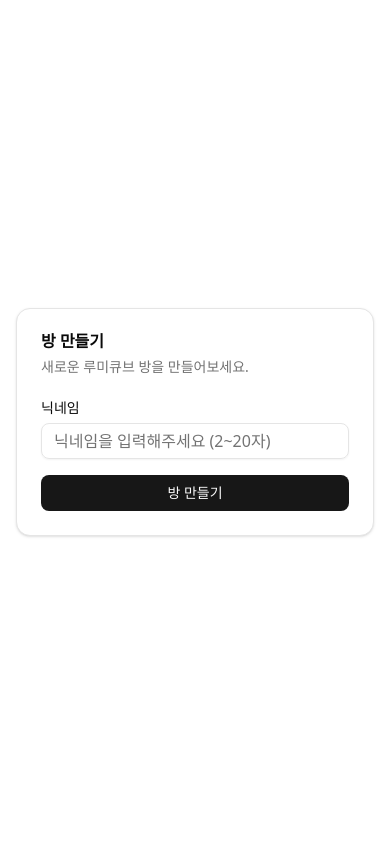
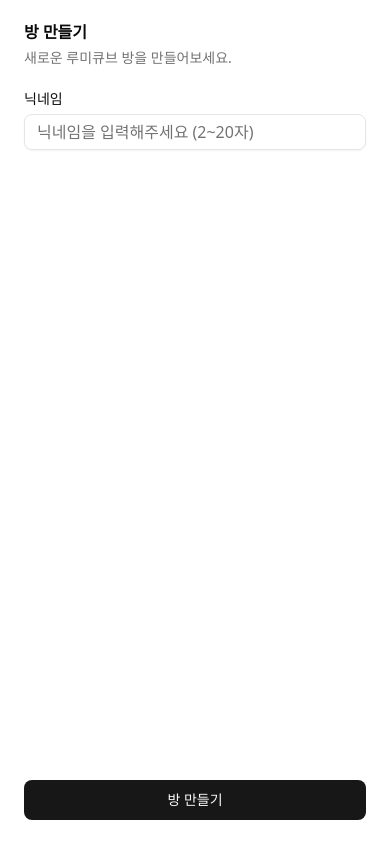
Before and after one commit to songcs0329/app-rummikub, a React (Vite) app in the folder rummikub-front/: page / in a window 390 px wide. Built offline with nearby package versions, Linux system fonts and the light colour scheme; no server answers.

Commit message:
모바일 레이아웃 적용

```diff
--- a/rummikub-front/src/App.tsx
+++ b/rummikub-front/src/App.tsx
@@ -1,19 +1,10 @@
-import { BrowserRouter, Routes, Route } from 'react-router';
-import Home from '@/pages/Home';
-import Room from '@/pages/Room';
 import { useSocket } from '@/hooks/useSocket';
+import Router from '@/routers/Router';
 
 function App() {
   useSocket();
 
-  return (
-    <BrowserRouter>
-      <Routes>
-        <Route path="/" element={<Home />} />
-        <Route path="/room/:roomCode" element={<Room />} />
-      </Routes>
-    </BrowserRouter>
-  );
+  return <Router />;
 }
 
 export default App;
--- /dev/null
+++ b/rummikub-front/src/components/Layout.tsx
@@ -0,0 +1,13 @@
+import { Outlet } from 'react-router';
+
+function Layout() {
+  return (
+    <div className="min-h-dvh overflow-hidden w-full bg-linear-to-b from-blue-800 to-indigo-900">
+      <div className="max-w-105 mx-auto h-screen">
+        <Outlet />
+      </div>
+    </div>
+  );
+}
+
+export default Layout;
--- a/rummikub-front/src/components/pages/home/CreateRoomForm.tsx
+++ b/rummikub-front/src/components/pages/home/CreateRoomForm.tsx
@@ -8,13 +8,13 @@ function CreateRoomForm() {
   const { form, onSubmit } = useCreateRoomForm();
 
   return (
-    <Card className="w-full max-w-md">
+    <Card className="w-full h-full max-w-md border-0 shadow-none rounded-none">
       <CardHeader>
         <CardTitle>방 만들기</CardTitle>
         <CardDescription>새로운 루미큐브 방을 만들어보세요.</CardDescription>
       </CardHeader>
       <Form {...form}>
-        <form className="flex flex-col gap-y-4" onSubmit={form.handleSubmit(onSubmit)}>
+        <form className="flex-1 justify-between flex flex-col gap-y-4" onSubmit={form.handleSubmit(onSubmit)}>
           <CardContent>
             <InputFormField
               control={form.control}
@@ -28,7 +28,7 @@ function CreateRoomForm() {
             )}
           </CardContent>
           <CardFooter>
-            <Button type="submit" className="w-full">
+            <Button type="submit" size="lg" className="w-full">
               방 만들기
             </Button>
           </CardFooter>
--- a/rummikub-front/src/components/pages/home/JoinRoomForm.tsx
+++ b/rummikub-front/src/components/pages/home/JoinRoomForm.tsx
@@ -12,13 +12,13 @@ function JoinRoomForm({ roomCode }: JoinRoomFormProps) {
   const { form, onSubmit } = useJoinRoomForm(roomCode);
 
   return (
-    <Card className="w-full max-w-md">
+    <Card className="w-full h-full max-w-md border-0 shadow-none rounded-none">
       <CardHeader>
         <CardTitle>방 참여하기</CardTitle>
         <CardDescription>방 코드를 입력하여 루미큐브 방에 참여하세요.</CardDescription>
       </CardHeader>
       <Form {...form}>
-        <form className="flex flex-col gap-y-4" onSubmit={form.handleSubmit(onSubmit)}>
+        <form className="flex-1 justify-between flex flex-col gap-y-4" onSubmit={form.handleSubmit(onSubmit)}>
           <CardContent className="space-y-4">
             <InputFormField
               control={form.control}
@@ -39,7 +39,7 @@ function JoinRoomForm({ roomCode }: JoinRoomFormProps) {
             )}
           </CardContent>
           <CardFooter>
-            <Button type="submit" className="w-full">
+            <Button type="submit" size="lg" className="w-full">
               방 참여하기
             </Button>
           </CardFooter>
--- a/rummikub-front/src/components/pages/room/PlayerCard.tsx
+++ b/rummikub-front/src/components/pages/room/PlayerCard.tsx
@@ -1,6 +1,6 @@
 import { Crown, Star, CircleCheck, CircleDashed } from 'lucide-react';
 import type { PlayerPublicInfo } from '@/types/server.generated';
-import { Card, CardHeader, CardTitle, CardContent } from '@/components/ui/card';
+import { Card, CardContent, CardHeader, CardTitle } from '@/components/ui/card';
 import { Badge } from '@/components/ui/badge';
 import { useCustomerStore } from '@/store/useCustomerStore';
 
@@ -16,12 +16,14 @@ function PlayerCard(props: PlayerCardProps) {
   const isPlayerUser = customer != null && player.id === customer.playerId;
 
   return (
-    <Card className="py-4 rounded-lg">
-      <CardHeader className="px-4">
-        <CardTitle className="flex items-center gap-1 text-sm">
+    <Card className="rounded-lg py-4 gap-4">
+      <CardHeader className="gap-0">
+        <CardTitle className="flex items-center gap-1.5 text-sm">
           {player.nickname}
           {isPlayerUser && <Star className="size-4 text-yellow-400" fill="currentColor" />}
         </CardTitle>
+      </CardHeader>
+      <CardContent>
         <div className="flex items-center gap-1.5">
           {player.isHost && (
             <Badge className="bg-amber-100 text-amber-700">
@@ -41,12 +43,7 @@ function PlayerCard(props: PlayerCardProps) {
             </Badge>
           )}
         </div>
-      </CardHeader>
-      {player.tileCount > 0 && (
-        <CardContent>
-          <p className="text-sm text-muted-foreground">타일: {player.tileCount}개</p>
-        </CardContent>
-      )}
+      </CardContent>
     </Card>
   );
 }
--- a/rummikub-front/src/components/pages/room/PlayersContainer.tsx
+++ b/rummikub-front/src/components/pages/room/PlayersContainer.tsx
@@ -11,7 +11,7 @@ function PlayersContainer(props: PlayersContainerProps) {
   if (players.length === 0) return null;
 
   return (
-    <div className="grid grid-cols-2 gap-4">
+    <div className="flex flex-col gap-4 py-4">
       {players.map((player) => {
         return <PlayerCard key={player.id} player={player} />;
       })}
--- a/rummikub-front/src/components/pages/room/ShareRoom.tsx
+++ b/rummikub-front/src/components/pages/room/ShareRoom.tsx
@@ -25,14 +25,14 @@ export default function ShareRoom({ roomCode }: ShareRoomProps) {
   };
 
   return (
-    <Card className="rounded-lg">
-      <CardHeader>
-        <CardTitle>방 공유하기</CardTitle>
+    <Card className="rounded-lg border-0 shadow-none sm:border sm:shadow-sm py-4 gap-4">
+      <CardHeader className="gap-0">
+        <CardTitle className="text-sm">방 공유하기</CardTitle>
       </CardHeader>
       <CardContent>
         <div className="flex items-center gap-2">
           <Input value={shareUrl} readOnly className="flex-1" />
-          <Button onClick={handleCopy} variant="outline">
+          <Button onClick={handleCopy} variant="outline" size="lg">
             {copied ? '복사됨' : '복사'}
           </Button>
         </div>
--- a/rummikub-front/src/pages/Home.tsx
+++ b/rummikub-front/src/pages/Home.tsx
@@ -6,11 +6,7 @@ function Home() {
   const [searchParams] = useSearchParams();
   const roomCode = searchParams.get('roomCode');
 
-  return (
-    <div className="flex min-h-screen items-center justify-center p-4">
-      {roomCode ? <JoinRoomForm roomCode={roomCode} /> : <CreateRoomForm />}
-    </div>
-  );
+  return <div className="h-full">{roomCode ? <JoinRoomForm roomCode={roomCode} /> : <CreateRoomForm />}</div>;
 }
 
 export default Home;
--- a/rummikub-front/src/pages/Room.tsx
+++ b/rummikub-front/src/pages/Room.tsx
@@ -22,10 +22,13 @@ function Room() {
 
   // 게임 대기 때 랜더링할 컴포넌트
   return (
-    <div className="flex min-h-screen items-center justify-center p-4">
-      <div className="flex w-full max-w-2xl flex-col gap-y-4">
-        <ShareRoom roomCode={roomCode!} />
-        <PlayersContainer players={room.players} />
+    <div className="h-full flex flex-1 flex-col justify-between">
+      {/** 플레이어 목록 */}
+      <PlayersContainer players={room.players} />
+      {/** 액션버튼 */}
+      <div className="bg-red-500 flex flex-col gap-4">
+        {customer.isHost && <ShareRoom roomCode={roomCode!} />}
+        <div className="bg-white">유저 동작</div>
       </div>
     </div>
   );
--- /dev/null
+++ b/rummikub-front/src/routers/Router.tsx
@@ -0,0 +1,22 @@
+import { createBrowserRouter, RouterProvider, type RouteObject } from 'react-router';
+import Layout from '@/components/Layout';
+import Home from '@/pages/Home';
+import Room from '@/pages/Room';
+
+function Router() {
+  const routes: RouteObject[] = [
+    {
+      Component: Layout,
+      children: [
+        { index: true, Component: Home },
+        { path: '/room/:roomCode', Component: Room },
+      ],
+    },
+  ];
+
+  const router = createBrowserRouter([...routes]);
+
+  return <RouterProvider router={router} />;
+}
+
+export default Router;
```
